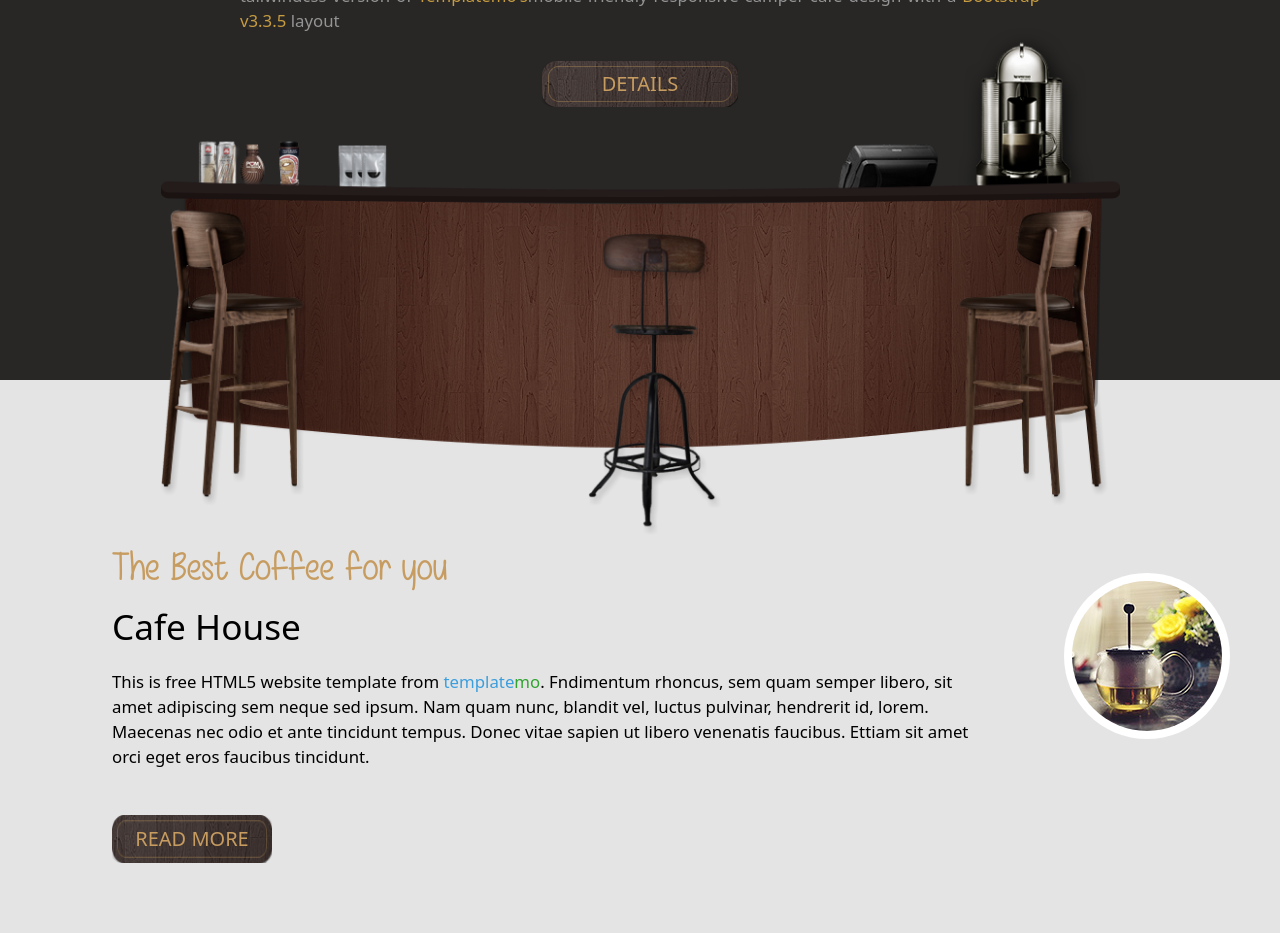
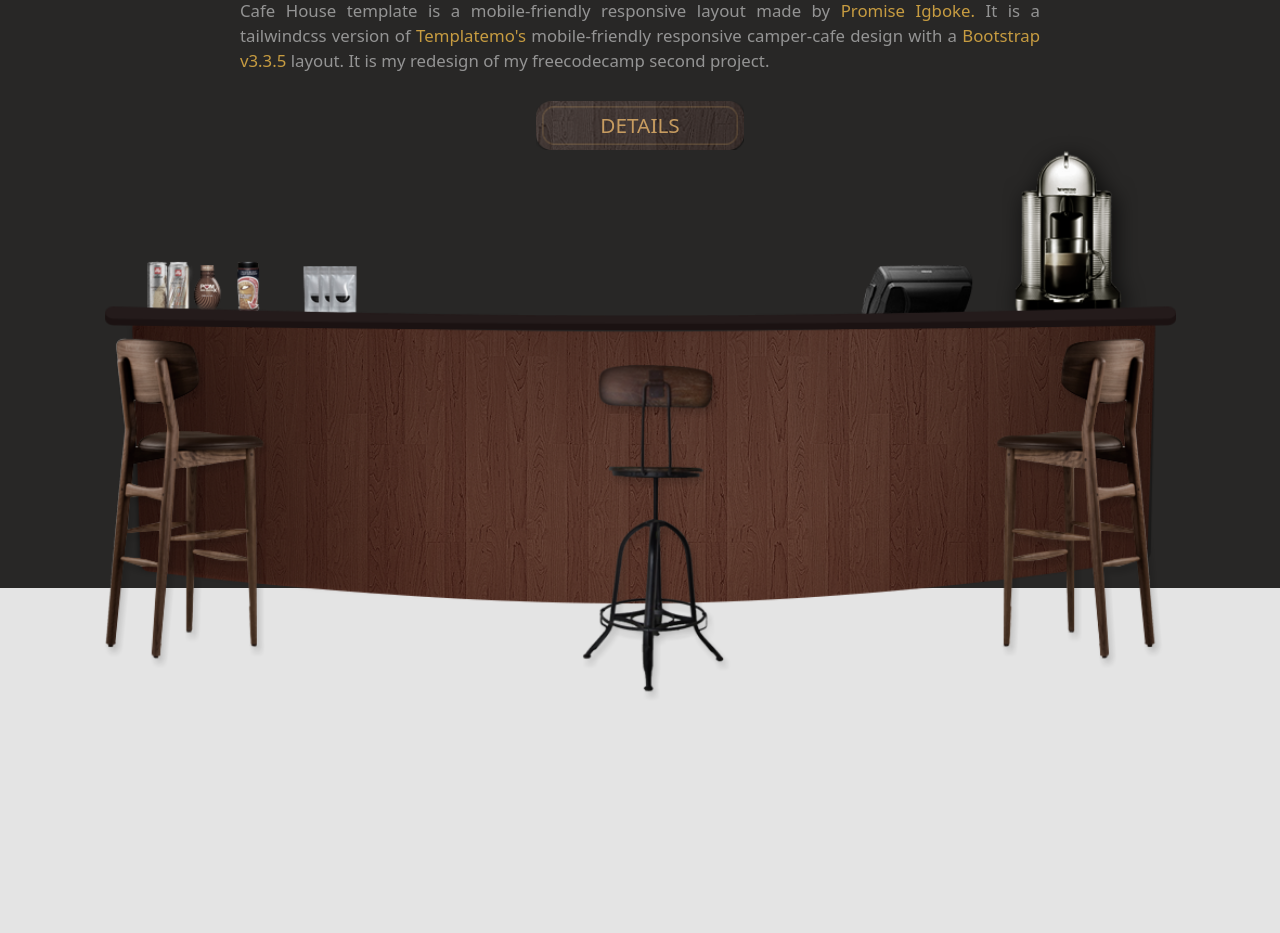
Before and after one commit to Promiseigboke/Camper-cafer, a website: page index.html in a window 1280 px wide. Shown: the part 468-1401 px from the top of the page. Drawn offline with Linux system fonts and the light colour scheme.

Commit message:
I finished up the cafe house description and started resizing the table

```diff
--- a/index.html
+++ b/index.html
@@ -31,13 +31,13 @@
 <body>
     <!---------------------------------------- Preloader --------------------------------------->
 <div class="flex preloader justify-center items-center h-screen">
-<div class="w-[8rem] h-[8rem] border-t-[0.2rem] border-red-700 border-solid rounded-full animate-spin">
+<div class="w-[8rem] h-[8rem] border-t-[0.2rem] border-black-700 border-solid rounded-full animate-spin">
 </div>
 </div>
     <!---------------------------------------- End Preloader ----------------------------------->
     <div id="content" class="hidden">
     <!---------------------------------------- Navbar Section Big screen ------------------------------------>
-    <nav class="bg-black flex text-white justify-around items-center h-[12vh] hidden">
+    <nav class="bg-black flex text-white justify-around items-center h-[12vh] hidden lg:flex">
         <header class="text-5xl text-[#C79C60] mt-3 stripedisco">
             <img class="inline mr-1 mb-2.5" src="template/img/logo.png" alt="logo image">
         <span class="GalileoFLF">Cafe House</span>
@@ -56,7 +56,7 @@
     </nav>
      <!---------------------------------------- End Of Navbar Section Big screen ------------------------------------>
      <!---------------------------------------- Navbar Section Small Screen ------------------------------------>
-     <nav class="bg-black text-white h-[3.5rem] ">
+     <nav class="bg-black text-white h-[3.5rem] lg:hidden">
         <header class="flex items-center text-[#C79C60] mx-[0.8rem] py-[0.4rem] stripedisco">
             <img class="inline mr-1 mb-2.5" src="template/img/logo.png" alt="logo image">
         <span class="GalileoFLF ml-[0.3rem] text-[1.4rem]">Cafe House</span>
@@ -81,7 +81,7 @@
     <!----------------------------------------- Main Content ------------------------------------>
     <!-------------------------------------- Begining Of First Section -------------------------->
     <!------------------------------------------ Body ------------------------------------------->
-    <div id="first-section" class="flex flex-col items-center bg-[#282726] h-[49.5rem]">
+    <div id="first-section" class="flex flex-col items-center bg-[#282726] h-[60rem]">
         <div class="flex justify-around lg:w-[65rem]">
             <img src="template/img/light.png" class=" ">
             <img src="template/img/light.png" class="w-full lg:w-auto hidden md:block">
@@ -105,21 +105,23 @@
 
          <!-- Cafe House large screen -->
         <p class="Magnolia-Script hidden md:block lg:block text-[4.5rem] text-[#C79C60] lorafont -mt-[3rem]">CAFE HOUSE</p>
-        <p class="text-[#949494] w-[50rem] text-[1.05rem] text-justify">Cafe House template is a mobile-friendly responsive layout made by<span class="text-[#C79C41]"> Promise Igboke</span>
-        It is a tailwindcss version of <span class="text-[#C79C41]">Templatemo's</span>mobile-friendly responsive camper-cafe design with a <span class="text-[#C79C41]">Bootstrap v3.3.5 </span>layout</p>
+        <!-- Cafe House description -->
+        <p class="text-[#949494] w-[17rem] md:w-[30rem] lg:w-[50rem] text-[0.8rem] md:text-[0.9rem] lg:text-[1.05rem] text-justify ">Cafe House template is a mobile-friendly responsive layout made by<span class="text-[#C79C41]"> Promise Igboke.</span>
+        It is a tailwindcss version of <span class="text-[#C79C41]">Templatemo's</span> mobile-friendly responsive camper-cafe design with a <span class="text-[#C79C41]">Bootstrap v3.3.5 </span>layout. It is my redesign of my freecodecamp second project.</p>
+        <!-- Detail Button -->
          <div class="relative flex items-center justify-center mt-7">
-            <img class="" src="template/img/tm-brown-button.png" alt="tm-brown-button">
-            <p class="text-[#C79C60] text-xl absolute hover:text-[#FFFFFF]">DETAILS</p>
+            <img class="w-[9rem] md:w-[11rem] lg:w-[13rem]" src="template/img/tm-brown-button.png" alt="tm-brown-button">
+            <p class="text-[#C79C60] text-[0.8rem] md:text-[1rem] lg:text-[1.3rem] absolute hover:text-[#FFFFFF]">DETAILS</p>
             </div>
 
-            <div class="mx-auto -mt-[5rem]">
-            <img class="min-w-[59rem] object-cover max-w-[60rem]" src="template/img/table-set.png" alt="table-set">
+            <div class="mx-auto -mt-[1rem]">
+            <img class="lg:min-w-[67rem] object-cover lg:max-w-[68rem]" src="template/img/table-set.png" alt="table-set">
             </div>
     </div>
     <!-------------------------------------- End Of First Section ------------------------------>
     <!-------------------------------------- Start Of Second Section --------------------------->
     <div class="bg-[#E4E4E4] flex flex-col items-center">
-    <div class="mt-[10rem] w-[66rem]">
+    <div class="mt-[25rem] w-[66rem]">
         <h1 class="awesome odin text-[#C79C60] text-[2.5rem]">The Best Coffee for you</h1>
         <h1 class="text-[2.2rem] mb-[1rem]">Cafe House</h1>
         <div class="flex mt-1">
```
Also changed, not shown: output.css.
